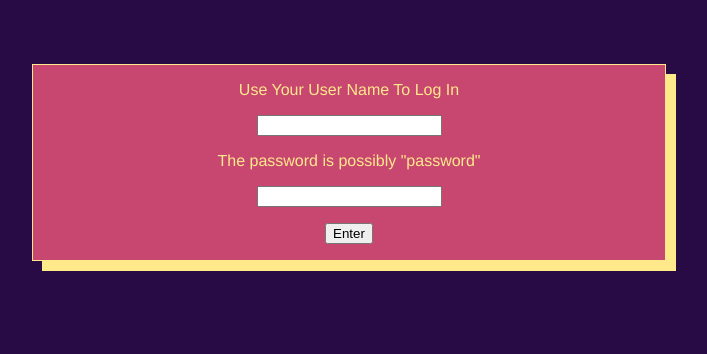
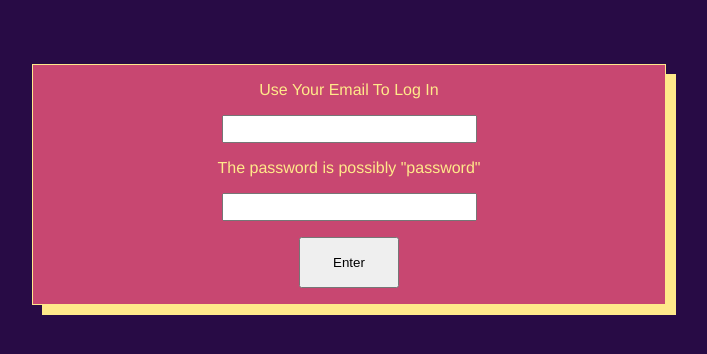
Before and after one commit to AndresTIY/Day26-Backendless, a website built with webpack: page app/index.html in a window 1280 px wide. Both pictures are taken after a click on the button "Enter". Shown: the whole page, without its empty margins (291-998 px from the left). Built offline with nearby package versions, Linux system fonts and the light colour scheme; files whose address does not match are found by name.

Commit message:
creating switch case for user validation

```diff
--- a/app/scripts/app.js
+++ b/app/scripts/app.js
@@ -6,7 +6,7 @@ export default function app() {
 
   const userLogin = {
     user: null,
-    password: null,
+    token: null,
   }
 
   const initialState = {
@@ -24,6 +24,10 @@ export default function app() {
     }
 
     switch(action.type){
+      case "LOGIN_USER":
+        var newState;
+
+
       case "NOOP":
         return currentState;
 
@@ -51,42 +55,58 @@ export default function app() {
 //   }
 // })
 //
-//   $.ajax({
-//     url: url + "/task_mgmt/users/login",
-//     method: 'POST',
-//     headers: {
-//       "application-id": appId,
-//       "secret-key": restKey,
-//       "Content-Type": "application/json",
-//       "application-type": "REST"
-//     },
-//     body: {
-//       "login": undefined,
-//       "password": undefined
-//     }
-//
-//   }).then(function(data,i,arr){
-//     console.log(data);
-//   })
+  // $.ajax({
+  //   url: url + "/v1/users/login",
+  //   method: 'POST',
+  //   headers: {
+  //     "application-id": appId,
+  //     "secret-key": restKey,
+  //     "Content-Type": "application/json",
+  //     "application-type": "REST"
+  //   },
+  //   data: {
+  //     "login": undefined,
+  //     "password": undefined
+  //   }
+  //
+  // }).then(function(data,i,arr){
+  //   console.log(data);
+  // })
 //
 
   //------login view-----------
   function loginView(store){
     let $htmlLogin = $(`
       <div class="login-card">
-        <label for="username">Use Your User Name To Log In</label>
-        <input id="username" type="text" name="" value="">
+        <label for="username">Use Your Email To Log In</label>
+        <input id="username" type="email" name="" value="">
         <label for="password">The password is possibly "password"</label>
         <input id="password" type="password" name="" value="">
         <button>Enter</button>
       </div>`)
 
 
+
+
+    $($htmlLogin).find('button').on('click', function(e){
+      let $user = $($htmlLogin).find('#username').val();
+      let $pw = $($htmlLogin).find('#password').val();
+      console.log('login button clicks');
+
+      // store.dispatch({type:"VALIDATE_USER", user: $user, password: $pw})
+
+    })
+
+
     return $htmlLogin
 
   }//end of loginView
 
+  function taskView(store){
+    let $htmlTasks = $(``)
 
+    return $htmlTasks
+  }
 
 
 
--- a/app/stylesheets/_login-card.scss
+++ b/app/stylesheets/_login-card.scss
@@ -10,4 +10,10 @@
     margin: 1rem auto;
 
   }
+  input {
+    font-size: 1.2rem;
+  }
+  button {
+    padding: 1rem 2rem;
+  }
 }
```
Also changed, not shown: readme.md.
